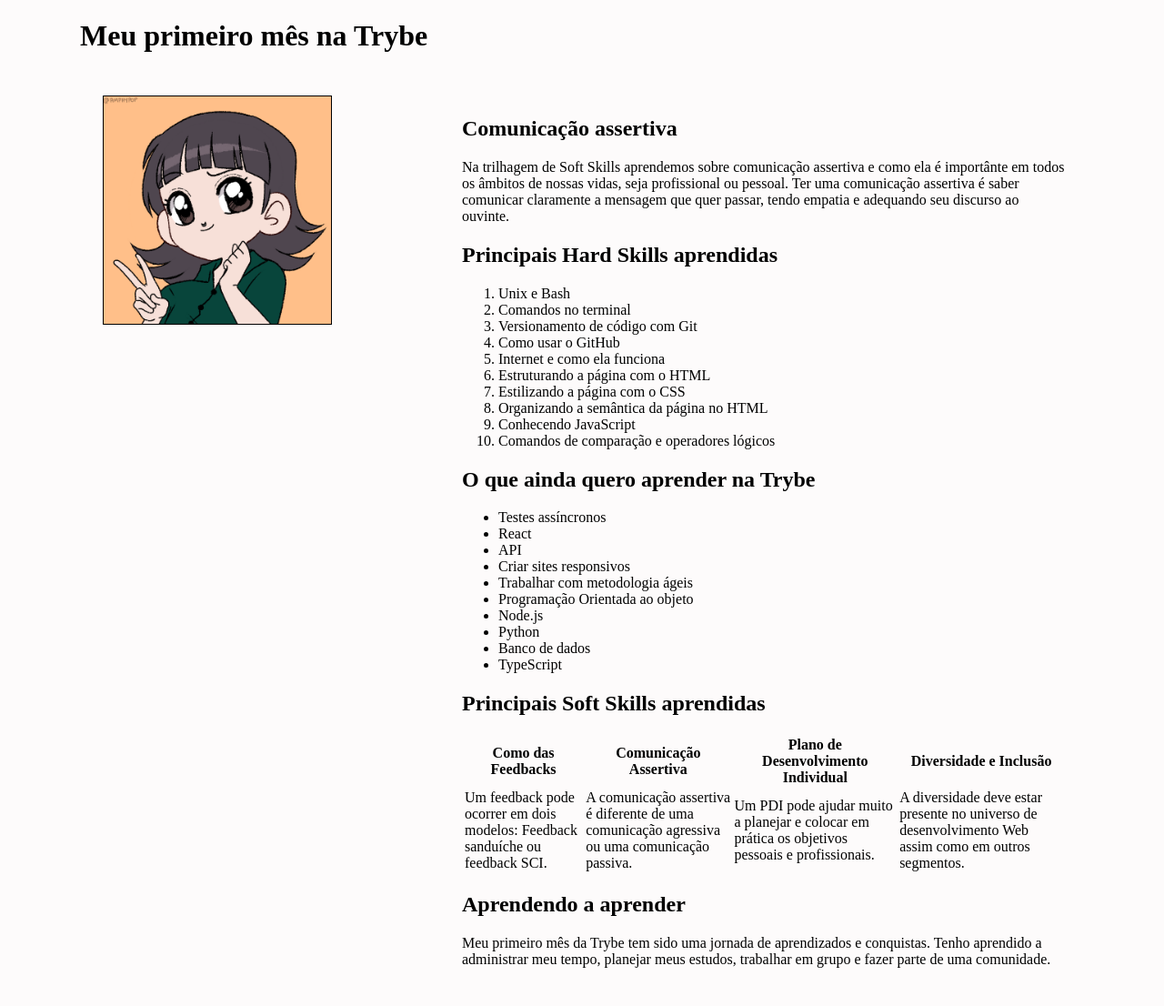
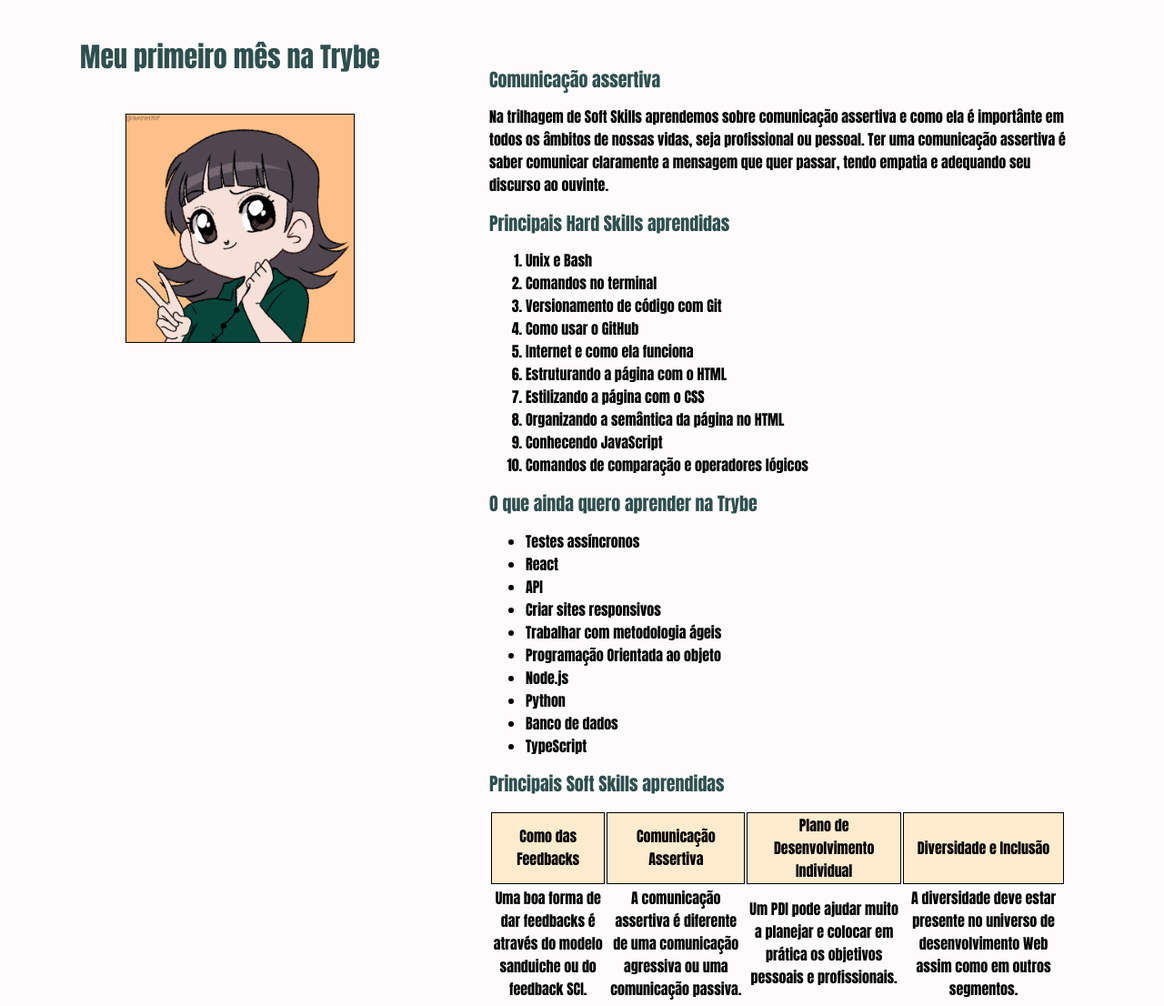
Before and after one commit to larissaperinoto/lessons-learned, a website: page index.html in a window 1280 px wide. Shown: the top 1106 px of the page at 91% size. Drawn offline with Linux system fonts and the light colour scheme.

Commit message:
[Larissa Perinoto]-Lessons Learned [Requisito 14]

```diff
--- a/index.html
+++ b/index.html
@@ -12,6 +12,7 @@
         <h1 id="titulo">Meu primeiro mês na Trybe</h1>
         <img id="minha_foto" src="./img/imagem_projeto.png" alt="Imagem com Avatar da Larissa">
         <nav>
+
         </nav>
     </header>
     <main id="corpo">
@@ -55,7 +56,7 @@
         </section>
         <section>
             <h2>Principais Soft Skills aprendidas</h2>
-            <table>
+            <table id="tabela">
                 <tr>
                     <th>Como das Feedbacks</th>
                     <th>Comunicação Assertiva</th>
@@ -63,7 +64,7 @@
                     <th>Diversidade e Inclusão</th>
                 </tr>
                 <tr>
-                    <td>Um feedback pode ocorrer em dois modelos: Feedback sanduíche ou feedback SCI.</td>
+                    <td>Uma boa forma de dar feedbacks é através do modelo sanduiche ou do feedback SCI.</td>
                     <td>A comunicação assertiva é diferente de uma comunicação agressiva ou uma comunicação passiva.</td>
                     <td>Um PDI pode ajudar muito a planejar e colocar em prática os objetivos pessoais e profissionais.</td>
                     <td>A diversidade deve estar presente no universo de desenvolvimento Web assim como em outros segmentos.</td>
--- a/style.css
+++ b/style.css
@@ -1,22 +1,47 @@
 body{
     background-color: rgb(253, 251, 251);
+    font-family:Impact, Haettenschweiler, 'Arial Narrow Bold', sans-serif;
 }
 
 #cabecalho{
     position: fixed;
     top: 0px;
-    margin-left: 80px;
+
+    padding: 20px 80px;
+}
+
+#cabecalho h1{
+    font-size: 30px;
+    font-style: bold;
+    color: darkslategray;
 }
 
 #minha_foto{
     width: 250px;
     border: 1px solid black;
-    margin: 25px;
+    margin-left: 50px;
+    margin-top: 20px;
 }
 
 #corpo{
-    padding: 100px 100px;
-    margin-left: 400px;
+    padding: 50px 100px;
+    margin-left: 430px;
+    line-height: 25px;
+}
+
+#corpo h2{
+    font-style: bold;
+    font-size: 20px;
+    color:darkslategrey;
+}
+
+#tabela tr th{
+    border: 1px solid black;
+    background-color: blanchedalmond;
+}
+
+#tabela tr td{
+    text-align: center;
 }
 
 #rodape{
```
